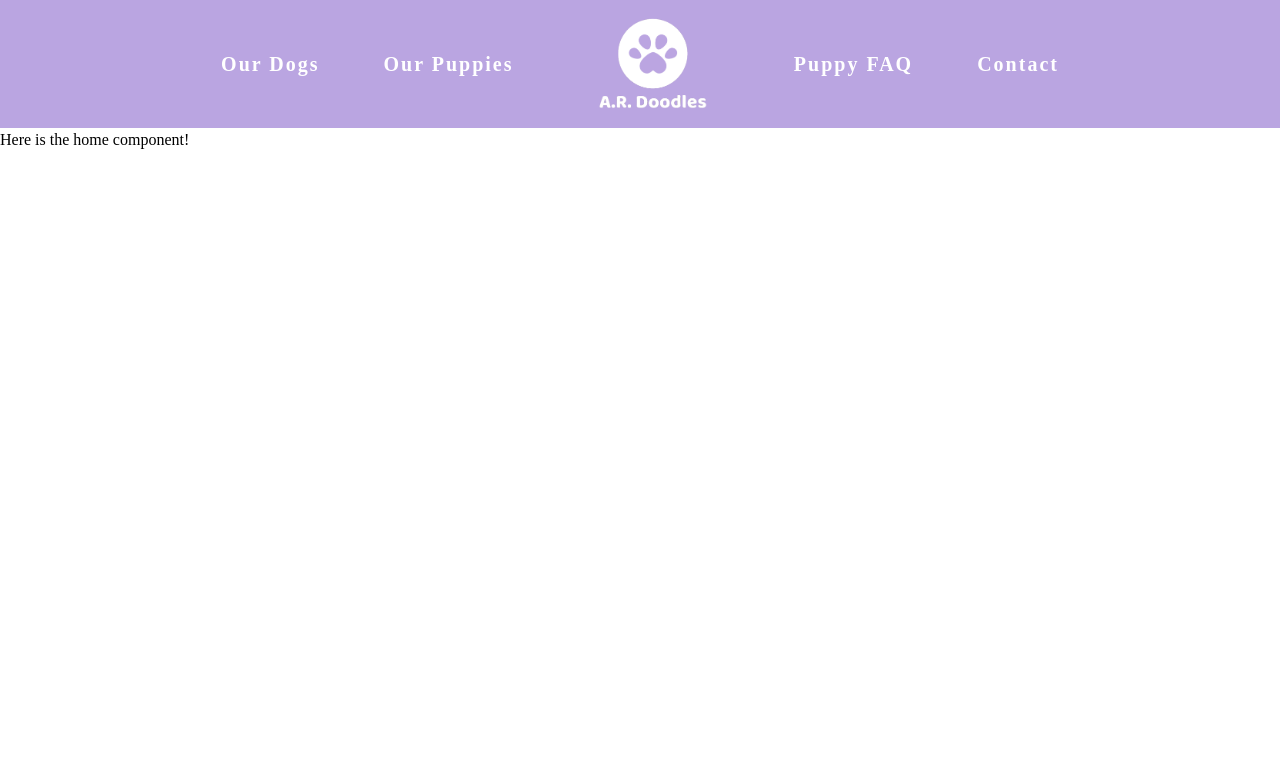
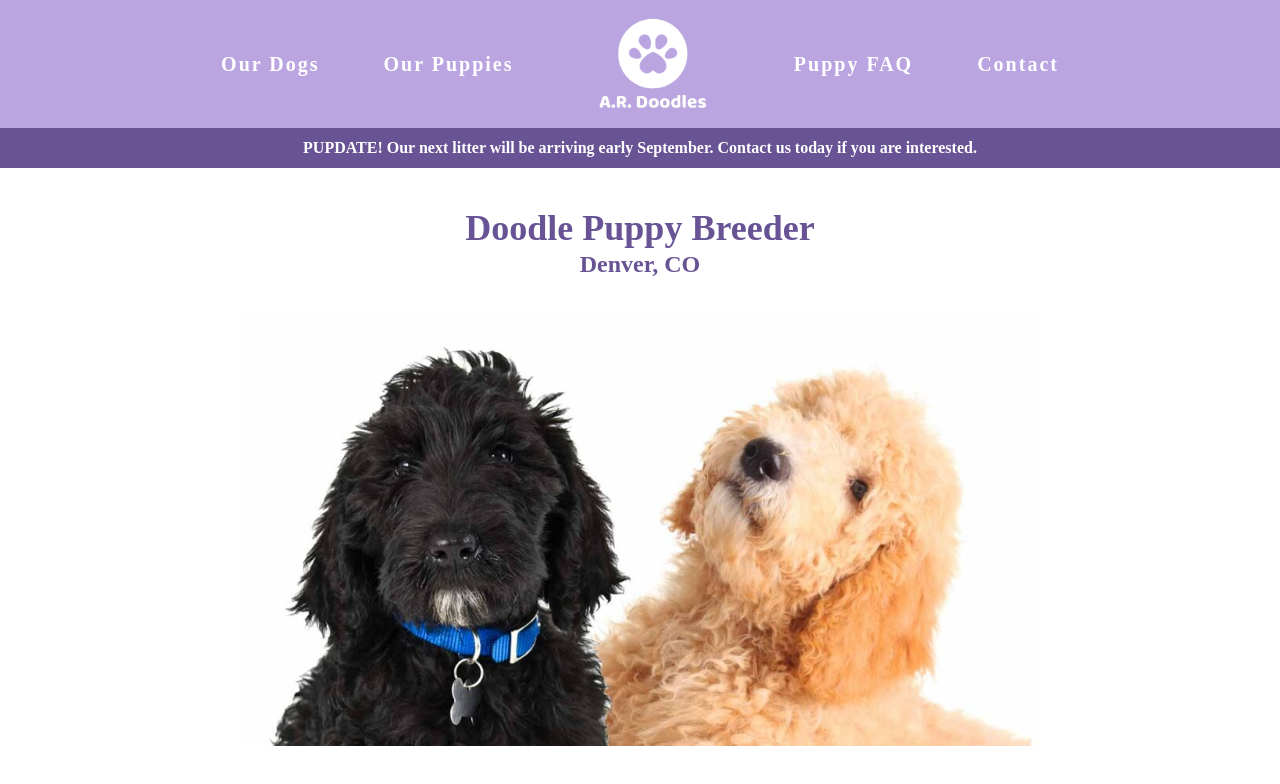
Before and after one commit to juliehockey30/AR-Doodles, a React (Create React App) app: page / in a window 1280 px wide. Shown: the top 784 px of the page. Built offline with nearby package versions, Linux system fonts and the light colour scheme; a web font is replaced by a local one.

Commit message:
add pupdate

```diff
--- a/src/App.jsx
+++ b/src/App.jsx
@@ -1,16 +1,18 @@
 import { Route, Routes } from 'react-router-dom'
+import Contact from './components/Contact'
+import Dogs from './components/Dogs'
+import FAQ from './components/FAQ'
 import Home from './components/Home'
 import NavBar from './components/NavBar'
+import Pupdate from './components/Pupdate'
 import Puppies from './components/Puppies'
-import Dogs from './components/Dogs'
-import FAQ from './components/FAQ'
-import Contact from './components/Contact'
 
 const App = () => {
   return (
     <div className="font-arima">
       <NavBar />
-      <div className="pt-32">
+      <Pupdate />
+      <div className="  pt-52">
         <Routes>
           <Route path="/" element={<Home />} />
           <Route path="/puppies" element={<Puppies />} />
--- a/src/components/Home.jsx
+++ b/src/components/Home.jsx
@@ -1,5 +1,15 @@
+import Doodles from '../assets/LabAndGolden.jpg'
+
 const Home = () => {
-  return <div>Here is the home component!</div>
+  return (
+    <div className="flex flex-col items-center">
+      <h1 className="text-4xl text-darkPurple font-black">
+        Doodle Puppy Breeder
+      </h1>
+      <h3 className="text-2xl text-darkPurple font-black">Denver, CO</h3>
+      <img className="max-w-[50rem] mt-8" src={Doodles} />
+    </div>
+  )
 }
 
 export default Home
--- /dev/null
+++ b/src/components/Pupdate.jsx
@@ -0,0 +1,10 @@
+const Pupdate = () => {
+  return (
+    <div className="bg-darkPurple fixed z-20 w-full flex justify-center items-center mt-32 text-white py-2 font-black">
+      PUPDATE! Our next litter will be arriving early September. Contact us
+      today if you are interested.
+    </div>
+  )
+}
+
+export default Pupdate
```
Also changed, not shown: src/assets/LabAndGolden.jpg (added).
